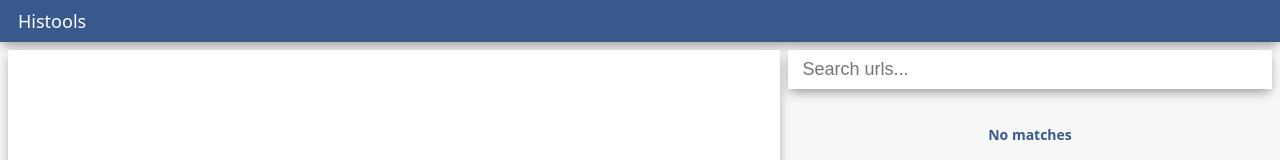
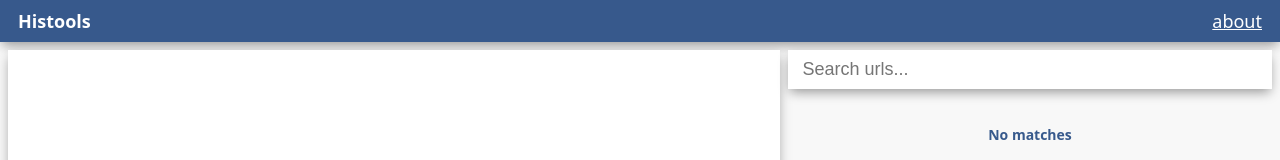
Before and after one commit to thesephist/histools, a plain HTML site: page static/index.html in a window 1280 px wide. Shown: the top 160 px of the page. Drawn offline with Linux system fonts and the light colour scheme; no server answers.

```diff
--- a/static/css/main.css
+++ b/static/css/main.css
@@ -17,8 +17,16 @@
     --paper-accent: #37598c;
 }
 
-header {
+header.accent.paper {
     font-size: 18px;
+    display: flex;
+    flex-direction: row;
+    text-align: center;
+    justify-content: space-between;
+}
+
+header a {
+    color: #fff;
 }
 
 .dashboard {
--- a/static/js/main.js
+++ b/static/js/main.js
@@ -7,17 +7,22 @@
 let FIRST_TIME = Infinity;
 let LAST_TIME = -Infinity;
 let DURATION = 1;
+
 let HISTOGRAM_RESOLUTION = 32; // a month, with some buffer
-let HEATMAP_COUNT_VERT = 32; // a month, with some buffer
+let HEATMAP_COUNT_VERT = 32; // a month, with some buffer, so each row = 1 day
 let HEATMAP_COUNT_HORIZ = 100;
 
 // Apple's timestamps count time from midnight Jan 1 2000
+// whereas JavaScript needs it in a JS / UNIX timestamp since 1970.
+// This diff counts the number seconds between those to zeroes.
 const APPLE_UNIX_ZERO_TIME_OFFSET = 946684800;
 
+// Fetch a JSON output from the Ink export script and pre-process it
+// to be displayed by the Dashboard component.
 async function fetchHistoryItems() {
     const fetchedHistItems = await fetch('/data.json').then(resp => resp.json());
     const histItems = [];
-    for (let i = 0;; i ++) {
+    for (let i = 0; ; i ++) {
         if (i in fetchedHistItems) {
             histItems.push(fetchedHistItems[i]);
 
@@ -177,6 +182,7 @@
             this.canvas.width = width;
             this.canvas.height = height;
             const RESOLUTION = DURATION / (HEATMAP_COUNT_VERT * HEATMAP_COUNT_HORIZ);
+
             this.VERT_INCREMENT = height / HEATMAP_COUNT_VERT;
             this.HORIZ_INCREMENT = width / HEATMAP_COUNT_HORIZ;
             const VERT_INCREMENT = this.VERT_INCREMENT;
@@ -254,7 +260,12 @@
     }
     compose() {
         return jdom`<div class="app">
-            <header class="accent paper">Histools</header>
+            <header class="accent paper">
+                <div class="left"><strong>Histools</strong></div>
+                <div class="right">
+                    <a href="https://github.com/thesephist/histools" target="_blank">about</a>
+                </div>
+            </header>
             ${this.dashboard.node}
         </div>`;
     }
```
Also changed, not shown: 5 other files.
